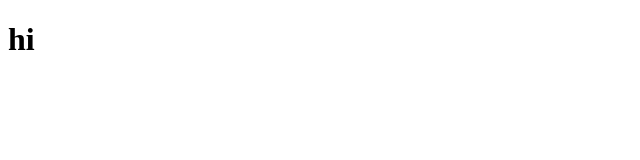
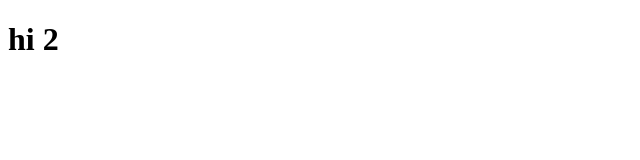
Before and after one commit to aadilmughal786/buttno-test, a plain HTML site: page index.html in a window 1280 px wide. Shown: the full height of the page, 0-640 px from the left. Drawn offline with Linux system fonts and the light colour scheme.

Commit message:
add hi 2

```diff
--- a/index.html
+++ b/index.html
@@ -7,6 +7,6 @@
     <title>test</title>
 </head>
 <body>
-    <h1>hi</h1>
+    <h1>hi 2</h1>
 </body>
 </html>
```
